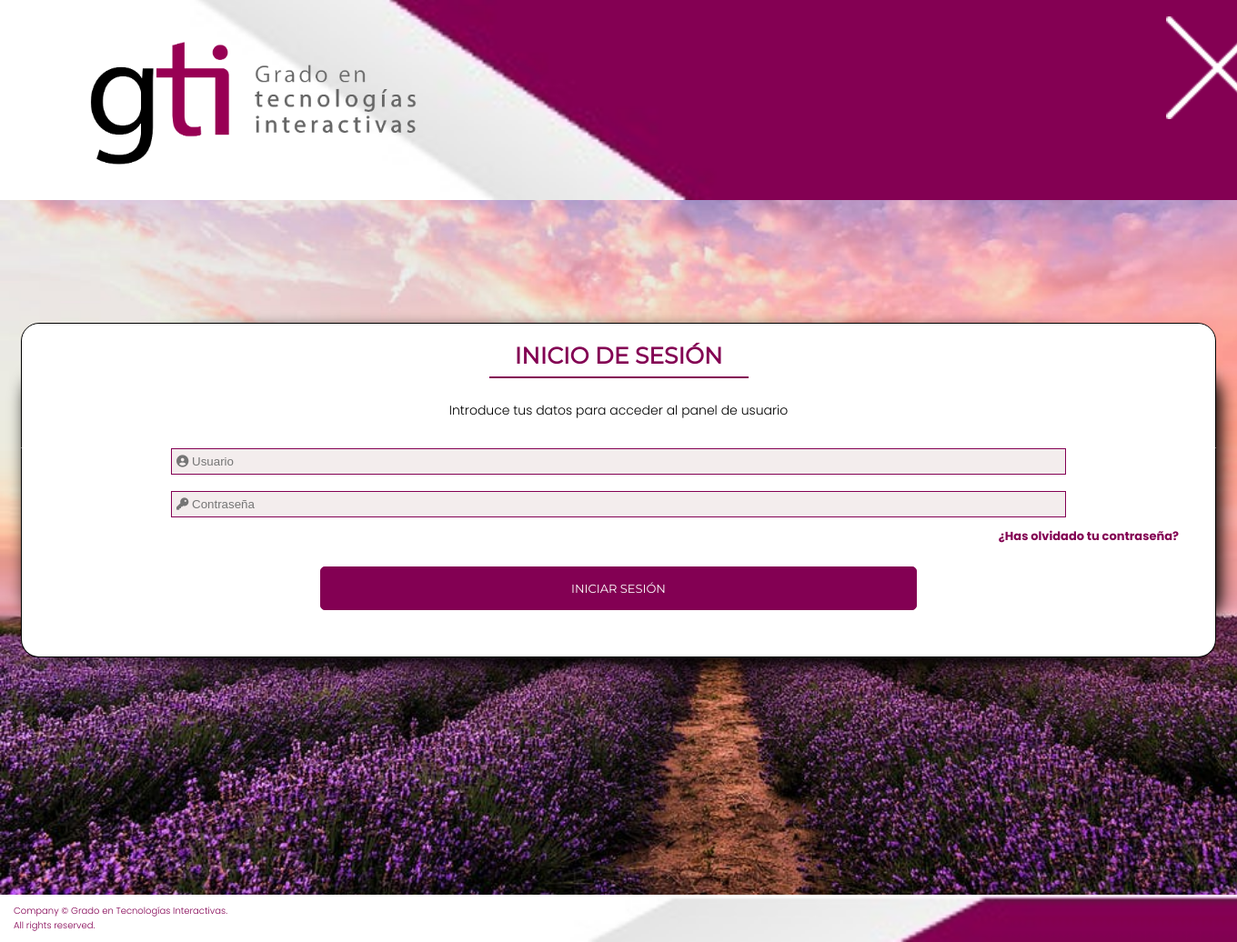
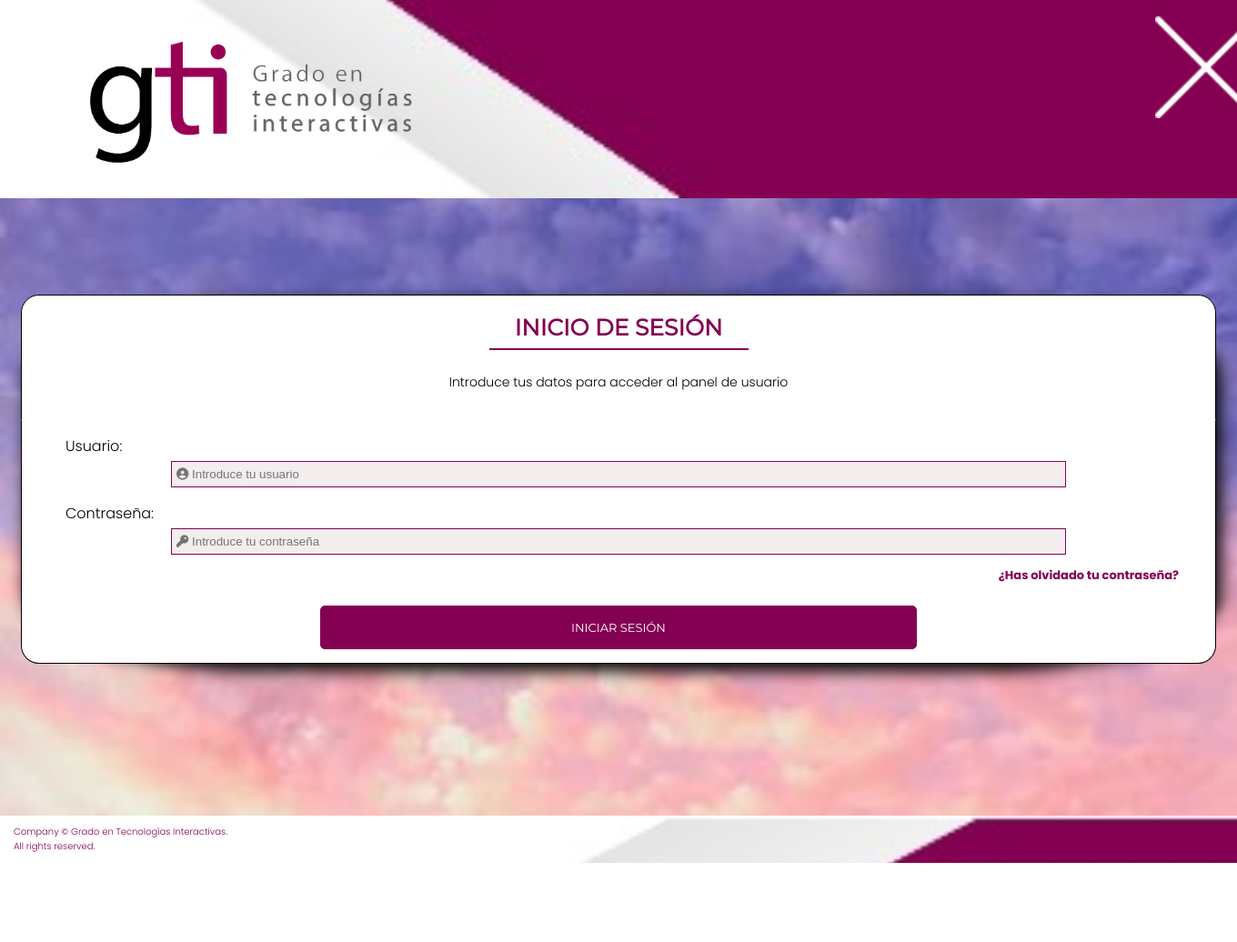
Before and after one commit to AdriTuR/Web-Sensores_Proyecto, a PHP site: page /login.html in a window 1360 px wide; the page is wider, and only the part inside the window is pictured. Shown: that part at 91% size. After the commit the page ends 949 px from the top of that part, so only its background shows below. Run offline with PHP 8.4, Linux system fonts and the light colour scheme; data that the repository does not hold is empty; some libraries are stand-ins or nearby versions.

Commit message:
Cambios al login

```diff
--- a/css/login-style.css
+++ b/css/login-style.css
@@ -2,9 +2,9 @@
 /*                                  CSS-login.html                                   */
 /*-----------------------------------------------------------------------------------*/
 body {
-    background: url(../images/login_page/login_bg.jpeg) no-repeat;
+    background: url(../images/login_page/login_form.jpg) no-repeat;
     background-size: cover;
-    background-position-x: -425px;
+    background-position-x: 60%;
 }
 
 a {
@@ -32,22 +32,17 @@ h1 {
     color: black;
 }
 
+.textologin{
+
+    font-family: 'Poppins', sans-serif;
+    font-size: 16px;
+    text-align: left;
+    margin-left: 6vh;
+    margin-bottom: 0.5vh;
+}
+
 /*------------------------------------------*/
-@media screen and (min-width: 500px){
-    body {
-        background-position-x: 0px;
-    }
 
-    #header i {
-        transform: scale(1.2);
-        margin: 25px 30px 0 0 !important;
-    }
-
-    #header i:hover {
-        transform: scale(1.4) !important;
-    }
-
-}
 /*------------------------------------------*/
 
 /*-----------------------------------------------------------------------------------*/
@@ -55,10 +50,10 @@ h1 {
 /* MAIN BOX */
 
 #login-form #box {
-    margin-top: 125px;
+    margin-top: 12vh;
     margin-left: 15px;
     margin-right: 15px;
-    margin-bottom: 250px;
+    margin-bottom: 19vh;
     display: flex;
     flex-direction: column;
     border-radius: 20%;
@@ -92,13 +87,12 @@ h1 {
 /*-----------------------------------------------------------------------------------*/
 /*PASSWD TEXT */
 
-#login-form #box #box2 p {
+#login-form #box #box2 #olvidado {
     text-align: right;
     color: #830053;
     font-family: 'Poppins', sans-serif;
     font-weight: bold;
     font-size: 13px;
-    margin-top: -7px;
     margin-right: 40px;
 }
 /*-----------------------------------------------------------------------------------*/
@@ -164,7 +158,7 @@ input[type=text], input[type=password]{
     position: relative;
     top: -10px;
     left: -8px;
-    width: 105%;
+    width: 104%;
 }
 
 #header i {
@@ -187,9 +181,9 @@ input[type=text], input[type=password]{
     background-size: cover;
     overflow: hidden;
     position: relative;
-    bottom: -11px;
+    bottom: -15px;
     left: -8px;
-    width: 105%;
+    width: 104%;
 }
 
 #footer p {
--- a/login.html
+++ b/login.html
@@ -40,10 +40,17 @@
 
             <div id="box2">
                 <form id="loginForm">
-                    </i><input type="text" name="username" placeholder="&#xf2bd; Usuario" style="font-family:Arial, FontAwesome" required><br><br>
-                    </i><input type="password" name="passwd" placeholder="&#xf084; Contraseña" style="font-family:Arial, FontAwesome" required><br><br>
-                    <a href="#" id="olvidar" onclick="abrirFormulario()"><p>¿Has olvidado tu contraseña?</p></a>
-                    <input type="submit" id="loginBtn" value="INICIAR SESIÓN" required><br><br><br>
+                    <p class="textologin">Usuario:</p>
+                    </i><input type="text" name="username" placeholder="&#xf2bd; Introduce tu usuario" style="font-family:Arial, FontAwesome" required>
+                    <br>
+                    <p class="textologin">Contraseña:</p>
+                    </i><input type="password" name="passwd" placeholder="&#xf084; Introduce tu contraseña" style="font-family:Arial, FontAwesome" required>
+                    <br>
+                    <a href="#" id="olvidar" onclick="abrirFormulario()">
+                        <p id="olvidado">¿Has olvidado tu contraseña?</p>
+                    </a>
+                    <input type="submit" id="loginBtn" value="INICIAR SESIÓN" required>
+                    <br>
                 </form>
             </div>
         </div>
```
Also changed, not shown: other parts of css/login-style.css (+5 -22 lines), images/login_page/login_form.jpg (added).
